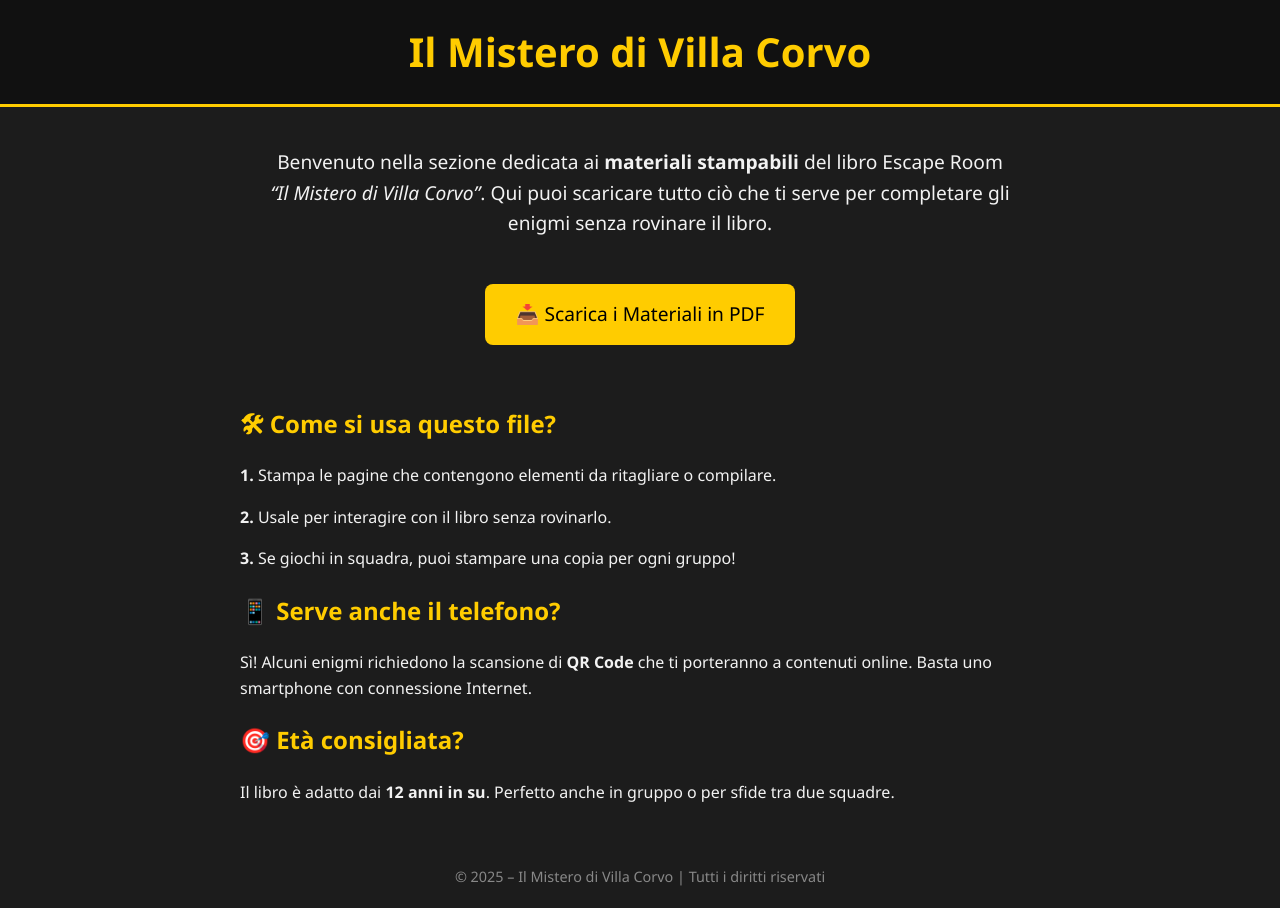
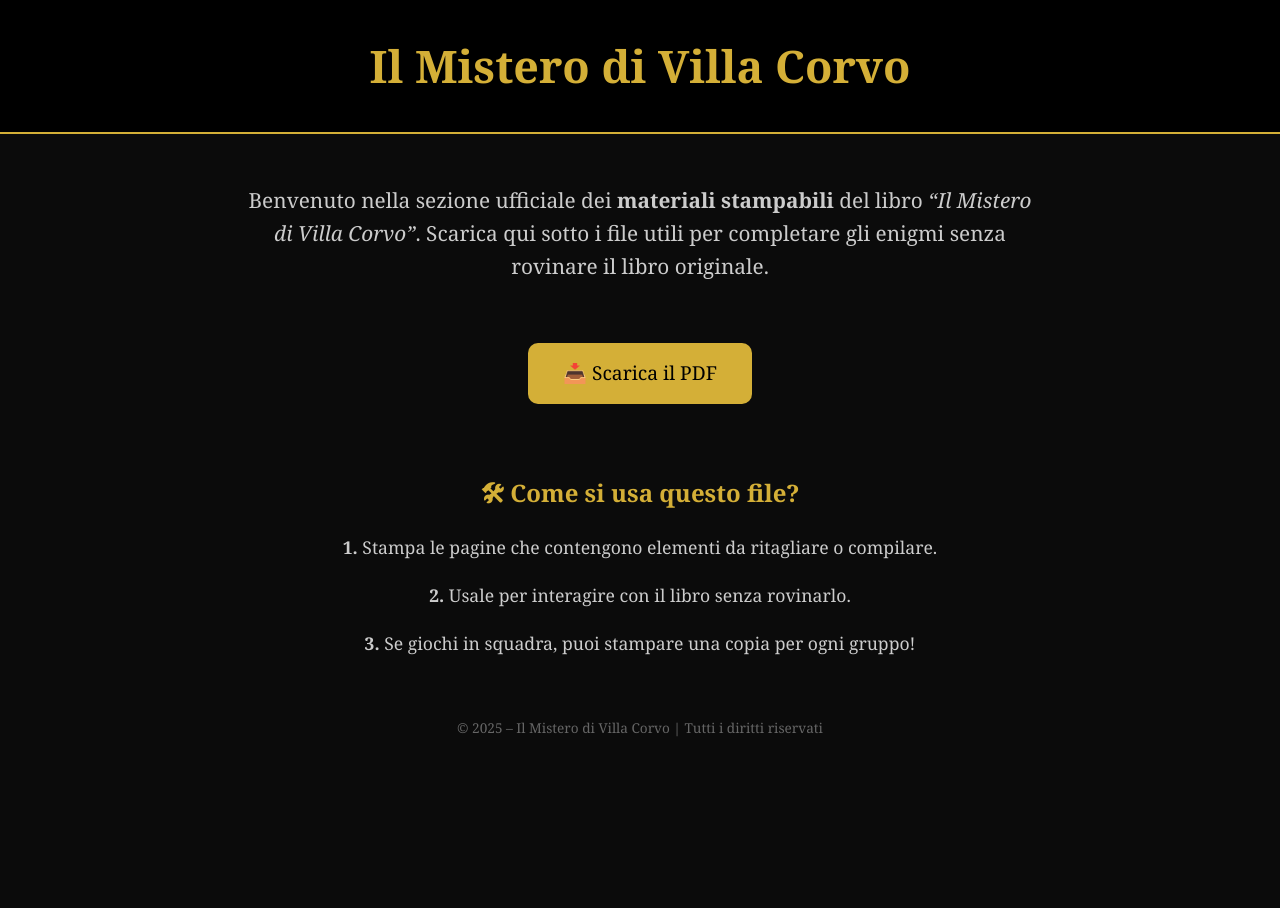
Before and after one commit to Villacorvo/Villacorvo, a plain HTML site: page index.html in a window 1280 px wide. After the commit the page ends 800 px from the top, so only its background shows below. Drawn offline with Linux system fonts and the light colour scheme.

Commit message:
Update index.html

```diff
--- a/index.html
+++ b/index.html
@@ -8,64 +8,80 @@
     body {
       margin: 0;
       padding: 0;
-      font-family: "Segoe UI", Tahoma, Geneva, Verdana, sans-serif;
-      background-color: #1c1c1c;
-      color: #f2f2f2;
+      font-family: "Georgia", serif;
+      background-color: #0b0b0b;
+      color: #eaeaea;
       line-height: 1.6;
     }
+
     header {
-      background-color: #111;
-      padding: 20px 0;
+      background-color: #000;
+      padding: 30px 0;
       text-align: center;
-      border-bottom: 3px solid #ffcc00;
+      border-bottom: 2px solid #d4af37;
     }
+
     header h1 {
       margin: 0;
-      font-size: 2.5em;
-      color: #ffcc00;
+      font-size: 2.8em;
+      color: #d4af37;
     }
+
     .container {
       max-width: 800px;
-      margin: 40px auto;
+      margin: 50px auto;
       padding: 0 20px;
       text-align: center;
     }
+
     .intro {
-      font-size: 1.2em;
-      margin-bottom: 30px;
+      font-size: 1.3em;
+      margin-bottom: 40px;
+      color: #ccc;
     }
+
     .button {
-      background-color: #ffcc00;
+      background-color: #d4af37;
       border: none;
       color: black;
-      padding: 15px 30px;
+      padding: 15px 35px;
       font-size: 1.2em;
-      border-radius: 8px;
+      border-radius: 10px;
       cursor: pointer;
       text-decoration: none;
       display: inline-block;
-      margin-top: 15px;
-      transition: background-color 0.3s;
+      margin-top: 20px;
+      transition: background-color 0.3s ease;
     }
+
     .button:hover {
-      background-color: #e6b800;
+      background-color: #c29e2d;
     }
+
     .faq {
-      text-align: left;
-      margin-top: 60px;
+      margin-top: 70px;
+      text-align: center;
     }
+
     .faq h2 {
-      color: #ffcc00;
+      color: #d4af37;
+      margin-bottom: 20px;
     }
+
     .faq p {
-      margin-bottom: 15px;
+      color: #ccc;
+      font-size: 1.1em;
+      max-width: 600px;
+      margin: 0 auto 20px;
     }
+
     footer {
       text-align: center;
-      font-size: 0.9em;
+      font-size: 0.85em;
       margin: 60px 0 20px;
-      color: #888;
+      color: #666;
     }
+
     @media (max-width: 600px) {
       header h1 {
         font-size: 2em;
@@ -81,23 +97,17 @@
 
   <div class="container">
     <p class="intro">
-      Benvenuto nella sezione dedicata ai <strong>materiali stampabili</strong> del libro Escape Room<br>
-      <em>“Il Mistero di Villa Corvo”</em>. Qui puoi scaricare tutto ciò che ti serve per completare gli enigmi senza rovinare il libro.
+      Benvenuto nella sezione ufficiale dei <strong>materiali stampabili</strong> del libro <em>“Il Mistero di Villa Corvo”</em>.
+      Scarica qui sotto i file utili per completare gli enigmi senza rovinare il libro originale.
     </p>
 
-    <a href="materiali.pdf" class="button" download>📥 Scarica i Materiali in PDF</a>
+    <a href="materiali.pdf" class="button" download>📥 Scarica il PDF</a>
 
     <div class="faq">
       <h2>🛠 Come si usa questo file?</h2>
       <p><strong>1.</strong> Stampa le pagine che contengono elementi da ritagliare o compilare.</p>
       <p><strong>2.</strong> Usale per interagire con il libro senza rovinarlo.</p>
       <p><strong>3.</strong> Se giochi in squadra, puoi stampare una copia per ogni gruppo!</p>
-
-      <h2>📱 Serve anche il telefono?</h2>
-      <p>Sì! Alcuni enigmi richiedono la scansione di <strong>QR Code</strong> che ti porteranno a contenuti online. Basta uno smartphone con connessione Internet.</p>
-
-      <h2>🎯 Età consigliata?</h2>
-      <p>Il libro è adatto dai <strong>12 anni in su</strong>. Perfetto anche in gruppo o per sfide tra due squadre.</p>
     </div>
   </div>
 
```
